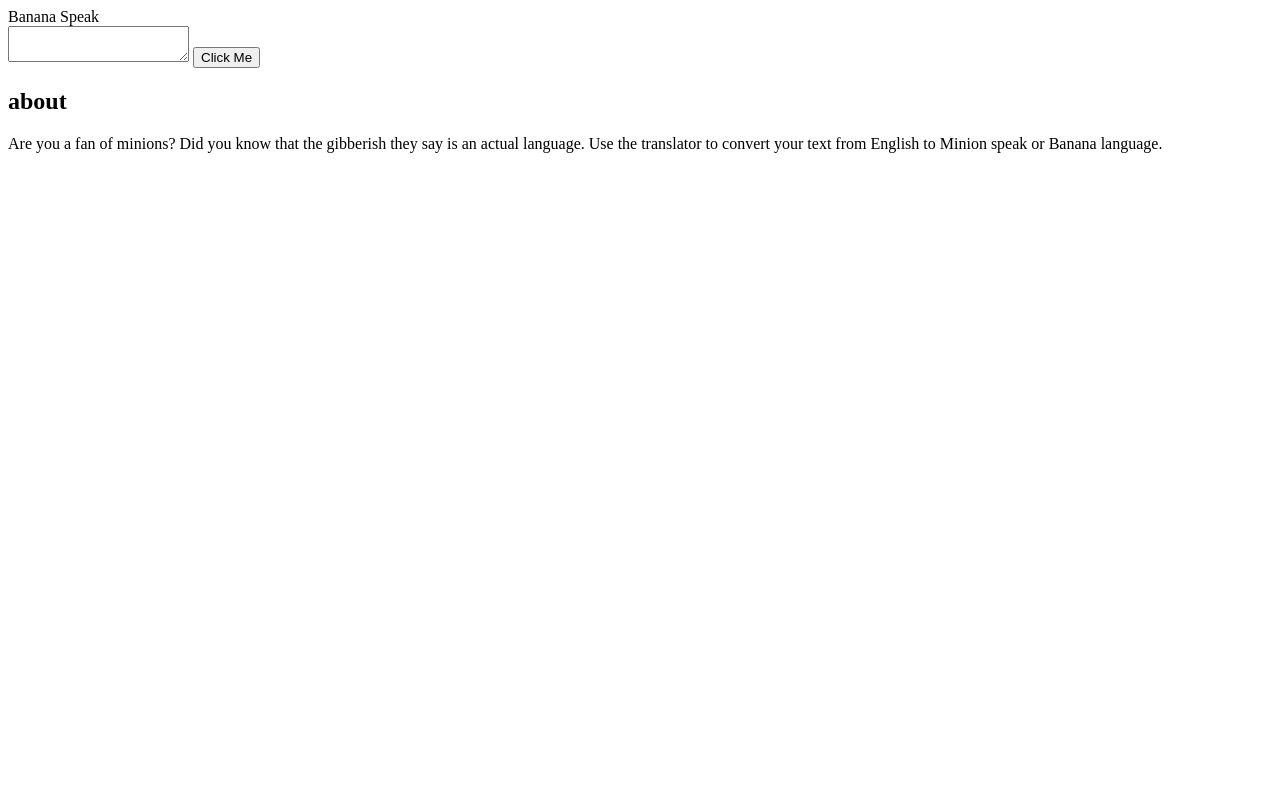
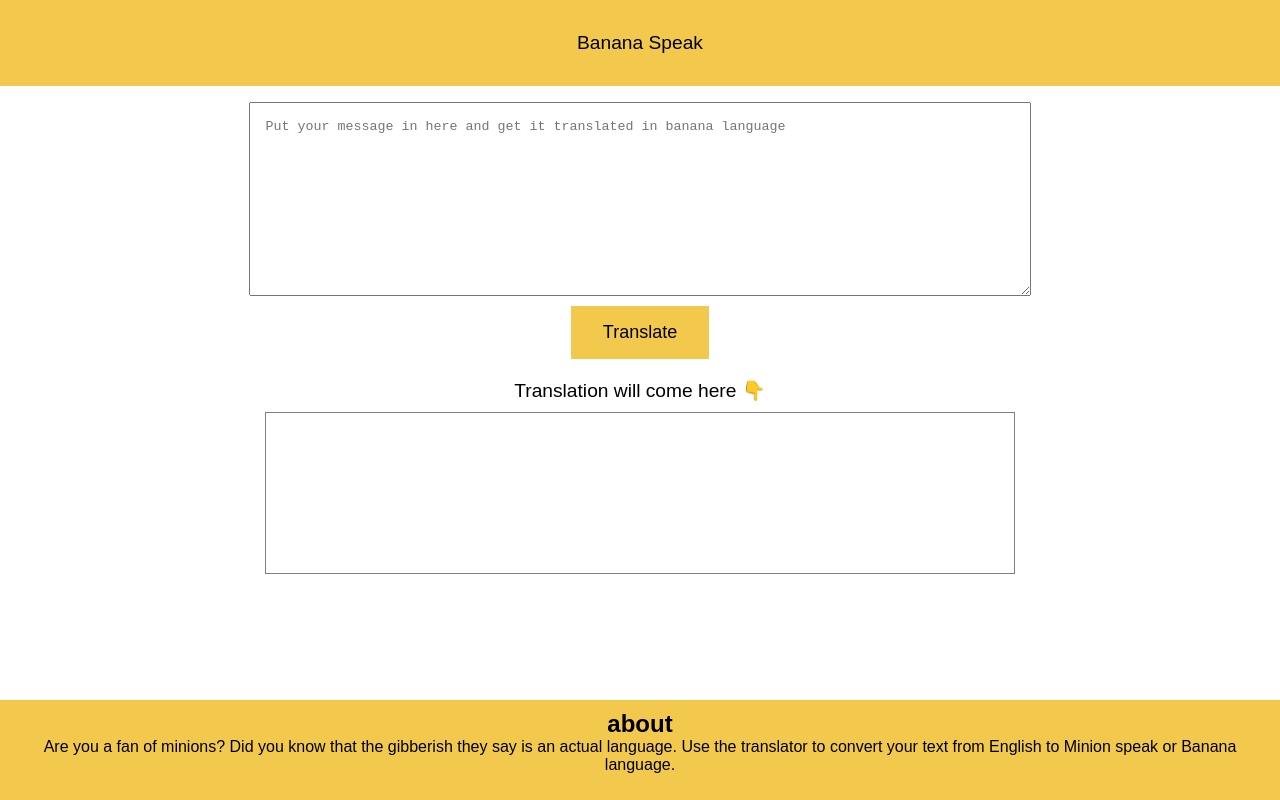
Before and after one commit to ncrptd/mark-six-minion-translator, a plain HTML site: page index.html in a window 1280 px wide. Drawn offline with Linux system fonts and the light colour scheme.

Commit message:
styled the app

```diff
--- a/app.js
+++ b/app.js
@@ -0,0 +1,9 @@
+let txtInput = document.querySelector("#txt-input");
+let submitBtn = document.querySelector("#submit-btn");
+let output = document.querySelector("#ouput");
+
+submitBtn.addEventListener("click", clickHandler);
+
+function clickHandler() {
+  console.log(txtInput.value);
+}
--- a/index.html
+++ b/index.html
@@ -8,10 +8,14 @@
     <link rel="stylesheet" href="style.css" />
   </head>
   <body>
-    <header>Banana Speak</header>
+    <nav>Banana Speak</nav>
     <div class="container">
-      <textarea id="txt-input"></textarea>
-      <button id="btn">Click Me</button>
+      <textarea
+        id="txt-input"
+        placeholder="Put your message in here and get it translated in banana language"
+      ></textarea>
+      <button id="submit-btn">Translate</button>
+      <div class="label-div">Translation will come here 👇</div>
       <div id="output"></div>
     </div>
     <footer>
--- a/style.css
+++ b/style.css
@@ -0,0 +1,55 @@
+* {
+  margin: 0;
+  padding: 0;
+}
+body {
+  text-align: center;
+  font-family: Arial, Helvetica, sans-serif;
+}
+nav {
+  background-color: #f2c94c;
+  padding: 2rem;
+  text-align: center;
+  font-size: larger;
+}
+.container {
+  padding: 1rem;
+}
+#txt-input {
+  width: 60%;
+  height: 20vh;
+  display: block;
+  margin: auto;
+  padding: 1rem;
+}
+#submit-btn {
+  padding: 1rem;
+  display: inline-block;
+  border: none;
+  font-size: large;
+  background-color: #f2c94c;
+  padding: 1rem 2rem;
+  margin: 10px;
+  cursor: pointer;
+}
+#submit-btn:hover {
+  background-color: #a59051;
+}
+.label-div {
+  margin: 10px;
+  font-size: larger;
+}
+#output {
+  width: 60%;
+  height: 20vh;
+  display: block;
+  margin: auto;
+  border: 1px solid gray;
+}
+footer {
+  background-color: #f2c94c;
+  height: 10vh;
+  padding: 10px;
+  position: fixed;
+  bottom: 0;
+}
```
